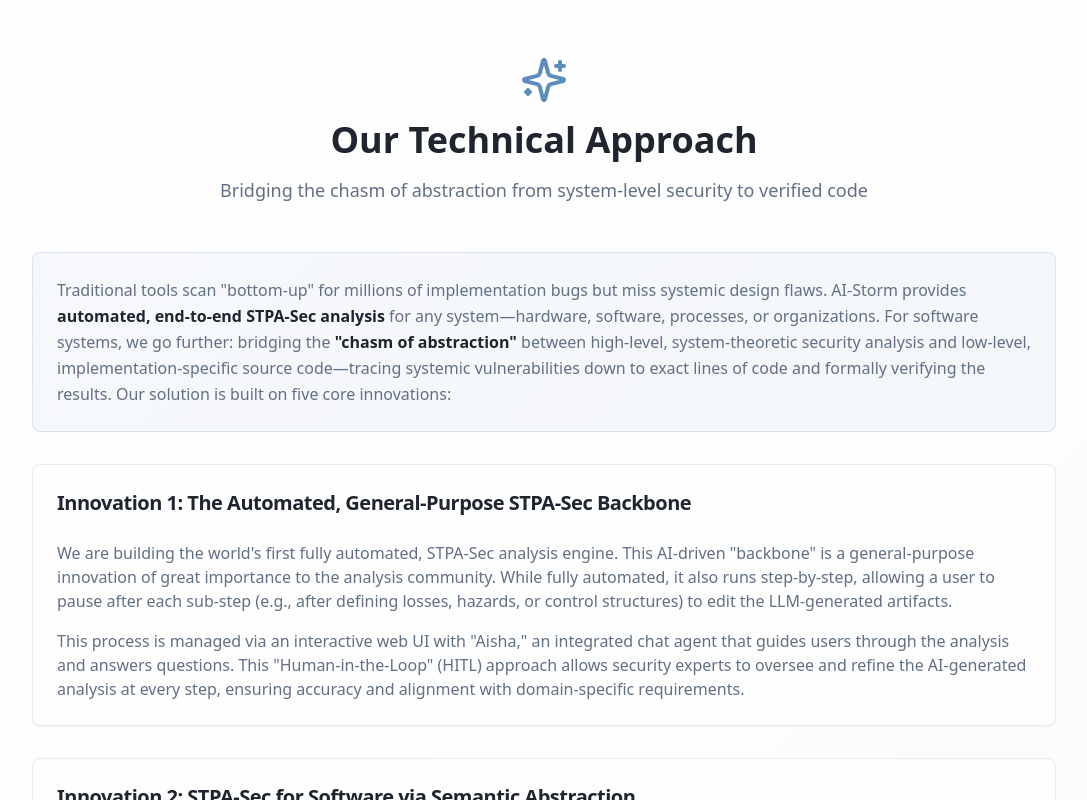
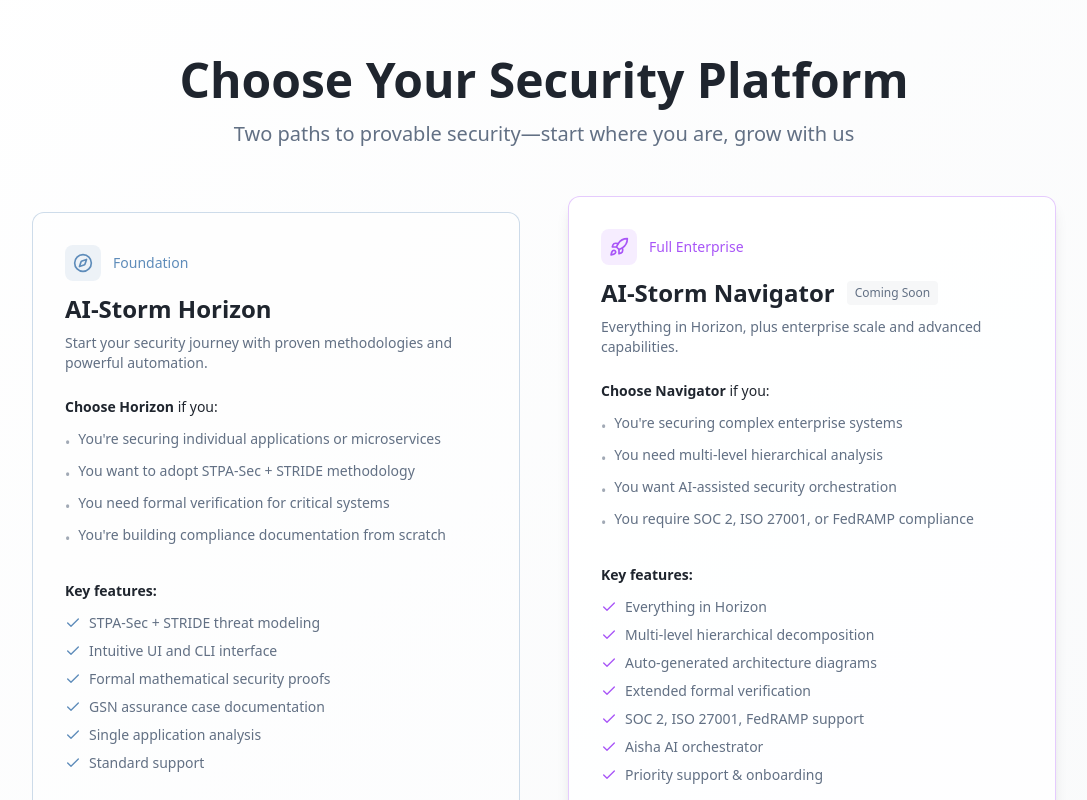
Before and after one commit to AISecurityAssurance/ai-sec-ally, a React (Vite) app: page / in a window 1280 px wide. Shown: the part 1960-2760 px from the top of the page, without its empty margins (96-1183 px from the left). Built offline with nearby package versions, Linux system fonts and the light colour scheme.

Commit message:
Remove product roadmap from journey page and move it to the first page

```diff
--- /dev/null
+++ b/src/components/ProductRoadmap.tsx
@@ -0,0 +1,156 @@
+import {
+  Check,
+  Compass,
+  Rocket,
+} from "lucide-react";
+
+const ProductRoadmap = () => {
+  const tiers = [
+    {
+      name: "AI-Storm Horizon",
+      icon: Compass,
+      tagline: "Foundation",
+      color: "primary",
+      description: "Start your security journey with proven methodologies and powerful automation.",
+      chooseIf: [
+        "You're securing individual applications or microservices",
+        "You want to adopt STPA-Sec + STRIDE methodology",
+        "You need formal verification for critical systems",
+        "You're building compliance documentation from scratch",
+      ],
+      features: [
+        "STPA-Sec + STRIDE threat modeling",
+        "Intuitive UI and CLI interface",
+        "Formal mathematical security proofs",
+        "GSN assurance case documentation",
+        "Single application analysis",
+        "Standard support",
+      ],
+    },
+    {
+      name: "AI-Storm Navigator",
+      icon: Rocket,
+      tagline: "Full Enterprise",
+      color: "purple",
+      description: "Everything in Horizon, plus enterprise scale and advanced capabilities.",
+      highlight: true,
+      chooseIf: [
+        "You're securing complex enterprise systems",
+        "You need multi-level hierarchical analysis",
+        "You want AI-assisted security orchestration",
+        "You require SOC 2, ISO 27001, or FedRAMP compliance",
+      ],
+      features: [
+        "Everything in Horizon",
+        "Multi-level hierarchical decomposition",
+        "Auto-generated architecture diagrams",
+        "Extended formal verification",
+        "SOC 2, ISO 27001, FedRAMP support",
+        "Aisha AI orchestrator",
+        "Priority support & onboarding",
+      ],
+      comingSoon: true,
+    },
+  ];
+
+  return (
+    <section className="py-24 bg-gradient-primary">
+      <div className="container mx-auto px-6">
+        {/* Header */}
+        <div className="text-center mb-16">
+          <h2 className="text-4xl md:text-5xl font-bold mb-4 text-foreground">
+            Choose Your Security Platform
+          </h2>
+          <p className="text-xl text-muted-foreground max-w-3xl mx-auto">
+            Two paths to provable security—start where you are, grow with us
+          </p>
+        </div>
+
+        {/* Tier Comparison */}
+        <div className="max-w-5xl mx-auto">
+          <div className="grid grid-cols-1 md:grid-cols-2 gap-8 md:gap-12">
+            {tiers.map((tier) => {
+              const isPurple = tier.color === "purple";
+              const accentColor = isPurple ? "text-purple-500" : "text-primary";
+              const accentBg = isPurple ? "bg-purple-500" : "bg-primary";
+              const accentBgLight = isPurple ? "bg-purple-500/10" : "bg-primary/10";
+              const borderColor = isPurple ? "border-purple-500/30" : "border-primary/30";
+
+              return (
+                <div
+                  key={tier.name}
+                  className={`relative ${tier.highlight ? "md:-mt-4 md:mb-4" : ""}`}
+                >
+
+                  <div
+                    className={`h-full rounded-xl border ${borderColor} ${
+                      tier.highlight ? "bg-card/80 shadow-lg" : "bg-card/40"
+                    } p-8 transition-all duration-300 hover:border-opacity-60`}
+                  >
+                    {/* Tier Header */}
+                    <div className="mb-6">
+                      <div className="flex items-center gap-3 mb-3">
+                        <div className={`p-2 rounded-lg ${accentBgLight}`}>
+                          <tier.icon className={`h-5 w-5 ${accentColor}`} />
+                        </div>
+                        <span className={`text-sm font-medium ${accentColor}`}>
+                          {tier.tagline}
+                        </span>
+                      </div>
+                      <div className="flex items-center gap-3 mb-2">
+                        <h3 className="text-2xl font-bold text-foreground">
+                          {tier.name}
+                        </h3>
+                        {tier.comingSoon && (
+                          <span className="text-xs font-medium text-muted-foreground bg-muted px-2 py-1 rounded">
+                            Coming Soon
+                          </span>
+                        )}
+                      </div>
+                      <p className="text-muted-foreground text-sm">
+                        {tier.description}
+                      </p>
+                    </div>
+
+
+                    {/* Choose If Section */}
+                    <div className="mb-8">
+                      <p className="text-sm text-foreground mb-3">
+                        <span className="font-semibold">Choose {tier.name.split(" ")[1]}</span> if you:
+                      </p>
+                      <ul className="space-y-2">
+                        {tier.chooseIf.map((item, index) => (
+                          <li key={index} className="flex items-start gap-2 text-sm text-muted-foreground">
+                            <span className="text-muted-foreground/60 mt-1">•</span>
+                            <span>{item}</span>
+                          </li>
+                        ))}
+                      </ul>
+                    </div>
+
+                    {/* Key Features */}
+                    <div>
+                      <p className="text-sm font-semibold text-foreground mb-3">
+                        Key features:
+                      </p>
+                      <ul className="space-y-2">
+                        {tier.features.map((feature, index) => (
+                          <li key={index} className="flex items-start gap-2 text-sm">
+                            <Check className={`h-4 w-4 mt-0.5 flex-shrink-0 ${accentColor}`} />
+                            <span className="text-muted-foreground">{feature}</span>
+                          </li>
+                        ))}
+                      </ul>
+                    </div>
+                  </div>
+                </div>
+              );
+            })}
+          </div>
+        </div>
+      </div>
+    </section>
+  );
+};
+
+export default ProductRoadmap;
--- a/src/pages/Index.tsx
+++ b/src/pages/Index.tsx
@@ -1,6 +1,7 @@
 import Navigation from "@/components/Navigation";
 import Hero from "@/components/Hero";
 import WhyAIStorm from "@/components/WhyAIStorm";
+import ProductRoadmap from "@/components/ProductRoadmap";
 import Products from "@/components/Products";
 import Contact from "@/components/Contact";
 
@@ -10,6 +11,7 @@
       <Navigation />
       <Hero />
       <WhyAIStorm />
+      <ProductRoadmap />
       <Products showContactButton={false} />
       <Contact showTitle={false} />
     </div>
--- a/src/pages/Journey.tsx
+++ b/src/pages/Journey.tsx
@@ -173,70 +173,6 @@
           </div>
         </div>
       </section>
-
-      {/* Development Tracks */}
-      <section className="py-12 bg-muted/20">
-        <div className="container mx-auto px-6">
-          <div className="max-w-5xl mx-auto">
-            <div className="bg-card/50 border border-border rounded-lg p-8">
-              <h3 className="text-2xl font-bold text-foreground mb-4 text-center">
-                Development Phases
-              </h3>
-              <p className="text-muted-foreground text-center mb-8 max-w-3xl mx-auto">
-                AI-Storm bridges the chasm of abstraction from high-level security analysis to verified code.
-                We're building all five innovations together through three development phases.
-              </p>
-              <div className="grid md:grid-cols-3 gap-6">
-                <div className="bg-background/50 rounded-lg p-6 border border-border hover:border-primary/50 transition-colors">
-                  <p className="font-semibold text-foreground mb-2 text-lg">
-                    Phase 1: Demo/Prototype
-                  </p>
-                  <p className="text-sm text-muted-foreground mb-3 font-medium text-primary">
-                    Current Focus
-                  </p>
-                  <p className="text-muted-foreground text-sm leading-relaxed mb-3">
-                    Building the complete end-to-end pipeline: automated STPA-Sec + Sentinel-M2 code analysis +
-                    UCA-to-code tracing + targeted SAST/DAST + formal verification + GSN assurance cases.
-                  </p>
-                  <p className="text-xs text-muted-foreground italic">
-                    Proving the technical approach works
-                  </p>
-                </div>
-                <div className="bg-background/50 rounded-lg p-6 border border-border hover:border-primary/50 transition-colors">
-                  <p className="font-semibold text-foreground mb-2 text-lg">
-                    Phase 2: Interactive Web UI
-                  </p>
-                  <p className="text-sm text-muted-foreground mb-3 font-medium text-purple-500">
-                    Next Step
-                  </p>
-                  <p className="text-muted-foreground text-sm leading-relaxed mb-3">
-                    Building human-in-the-loop interface with Aisha chat agent. Enables expert oversight,
-                    refinement of AI-generated analysis, and data collection for evaluation and fine-tuning.
-                  </p>
-                  <p className="text-xs text-muted-foreground italic">
-                    Making the technology accessible and refinable
-                  </p>
-                </div>
-                <div className="bg-background/50 rounded-lg p-6 border border-border hover:border-primary/50 transition-colors">
-                  <p className="font-semibold text-foreground mb-2 text-lg">
-                    Phase 3: Production Tool
-                  </p>
-                  <p className="text-sm text-muted-foreground mb-3 font-medium text-blue-500">
-                    Future Goal
-                  </p>
-                  <p className="text-muted-foreground text-sm leading-relaxed mb-3">
-                    Scaling to production with expanded framework support (STPA-Sec+), enterprise integrations,
-                    and deployment to diverse teams and industries.
-                  </p>
-                  <p className="text-xs text-muted-foreground italic">
-                    Security-by-design for everyone
-                  </p>
-                </div>
-              </div>
-            </div>
-          </div>
-        </div>
-      </section>
     </div>
   );
 };
```
